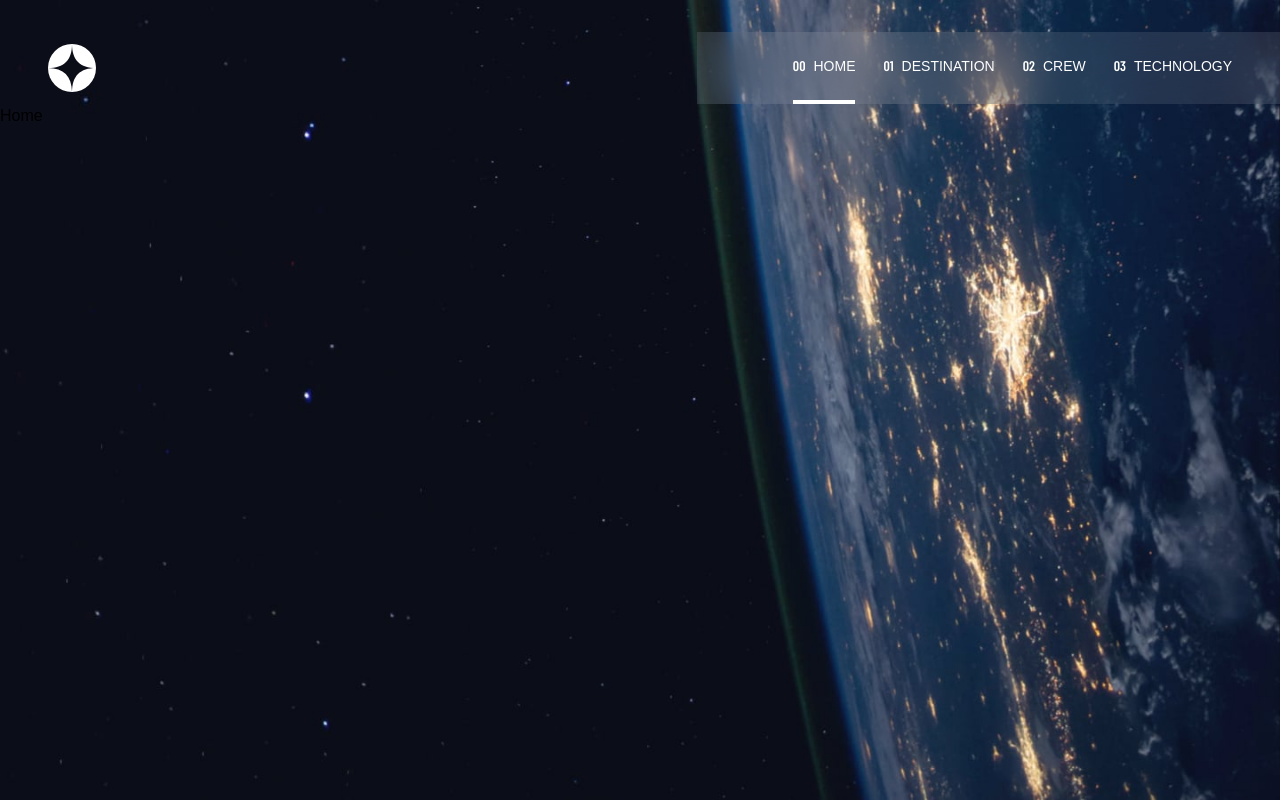
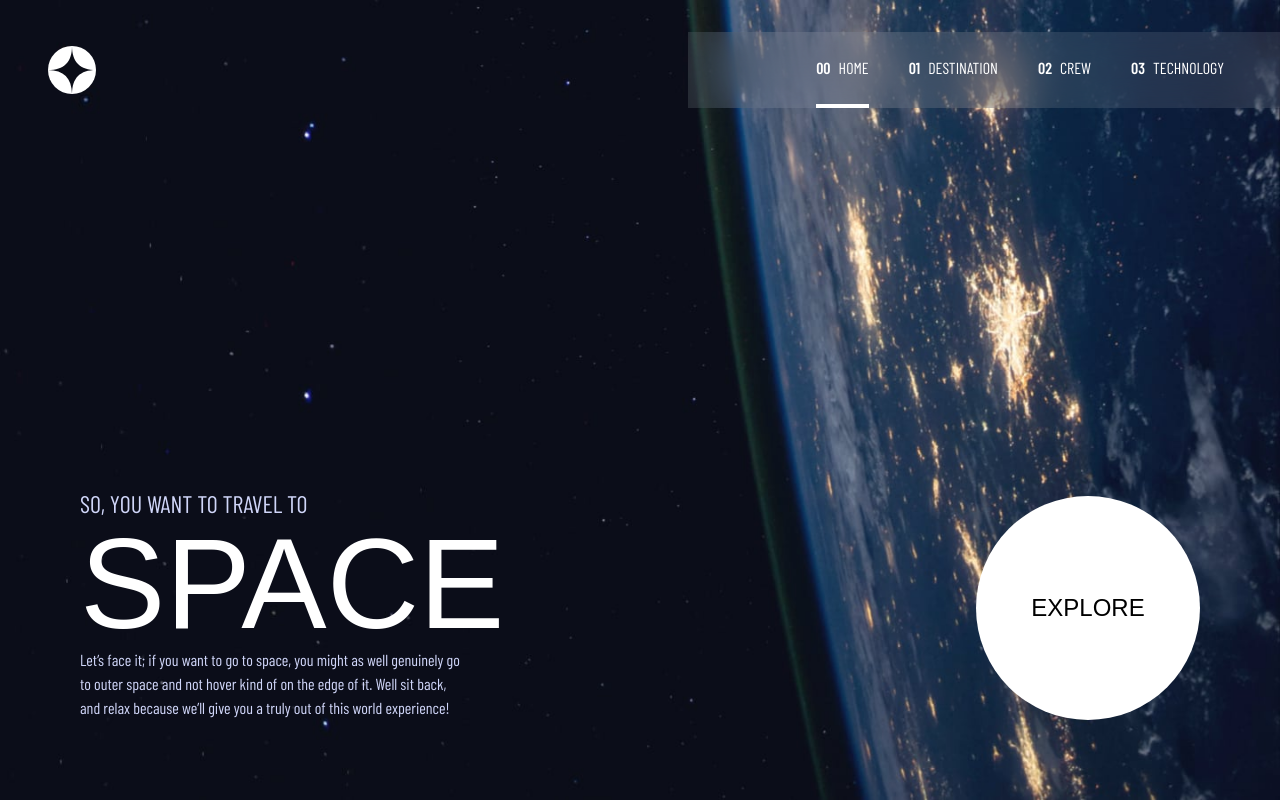
Before and after one commit to Mbungai-Francesco/Space-Tourism, a React (Vite) app: page / in a window 1280 px wide. Built offline with nearby package versions, Linux system fonts and the light colour scheme; a web font is replaced by a local one.

Commit message:
home page

```diff
--- a/package.json
+++ b/package.json
@@ -10,6 +10,7 @@
     "preview": "vite preview"
   },
   "dependencies": {
+    "@tailwindcss/aspect-ratio": "^0.4.2",
     "react": "^18.3.1",
     "react-dom": "^18.3.1",
     "react-router-dom": "^6.25.1"
--- a/src/App.tsx
+++ b/src/App.tsx
@@ -1,17 +1,13 @@
-import { Link, Route, Routes } from "react-router-dom";
+import { Route, Routes } from "react-router-dom";
 import { Crew, Destination, Home, NotFoundPage, Tech } from "./pages";
 import NavBar from "./components/shared/navbar";
-import { bgImage } from "./assets/home/background-home-desktop.jpg"
 
 function App() {
 
 	return (
 		<>
-			<div className="font-belle bg-slate-200 h-screen bg-[url(./assets/home/background-home-desktop.jpg)] bg-cover">
+			<div className="flex flex-col text-white font-barlow bg-slate-200 h-screen bg-[url(./assets/home/background-home-desktop.jpg)] bg-cover">
 				<NavBar/>
-				<div>
-					<Link to='/' ></Link>
-				</div>
 				<Routes>
 					<Route index={true} element={<Home />} errorElement={<NotFoundPage />}></Route>
 					<Route path='destination' element={<Destination />} errorElement={<NotFoundPage />}></Route>
--- a/src/components/shared/navbar.tsx
+++ b/src/components/shared/navbar.tsx
@@ -21,12 +21,12 @@ const Navbar = () => {
 					</g>
 				</svg>
 				{/* <div className="border-b w-[55%] h-0 border-pink-600 absolute self-center right-[35%] z-20"></div> */}
-				<ul className="flex pr-12 pl-24 bg-white bg-opacity-10 space-x-7 backdrop-blur-xl relative z-30">
+				<ul className="flex pr-14 pl-32 bg-white bg-opacity-10 space-x-10 backdrop-blur-xl relative z-30">
 					{routes.map((route) => (
 						<li key={route.num} className={path == route.path ? activeStyle : mainStyle}>
 							<Link to={route.path}>
-								<p className="uppercase text-sm text-white">
-									<span className="font-semibold font-barlow mr-2">
+								<p className="uppercase text-base text-white font-extralight">
+									<span className="font-semibold mr-2">
 										{route.num}
 									</span>
 									{route.name}
--- a/src/constants/index.ts
+++ b/src/constants/index.ts
@@ -16,7 +16,7 @@ export const routes = [
 	},
 	{
 		num: "03",
-		path: "/technology",
+		path: "/tech",
 		name: "technology",
 	},
 ];
--- a/src/pages/home.tsx
+++ b/src/pages/home.tsx
@@ -1,9 +1,23 @@
-const Home = () =>{
-  return (
-      <div>
-          <h1>Home</h1>
-      </div>
-  )
-}
+const Home = () => {
+	return (
+		<div className="flex flex-grow items-end p-20 justify-between">
+			<div className="w-1/2">
+				<p className="text-2xl text-myBLue-100">SO, YOU WANT TO TRAVEL TO</p>
+				<p className="text-9xl font-belle">SPACE</p>
+				<p className="text-myBLue-100">
+					Let’s face it; if you want to go to space, you might as well genuinely
+					go <br /> to outer space and not hover kind of on the edge of it. Well sit
+					back, <br /> and relax because we’ll give you a truly out of this world
+					experience!
+				</p>
+			</div>
+			<div className="w-1/2 flex justify-end ">
+				<div className="bg-white text-black w-[40%] aspect-square rounded-full flex items-center justify-center">
+					<p className="text-2xl font-belle">EXPLORE</p>
+				</div>
+			</div>
+		</div>
+	);
+};
 
-export default Home
+export default Home;
```
Also changed, not shown: 1 other file (tests, documents, lock files or other folders).
